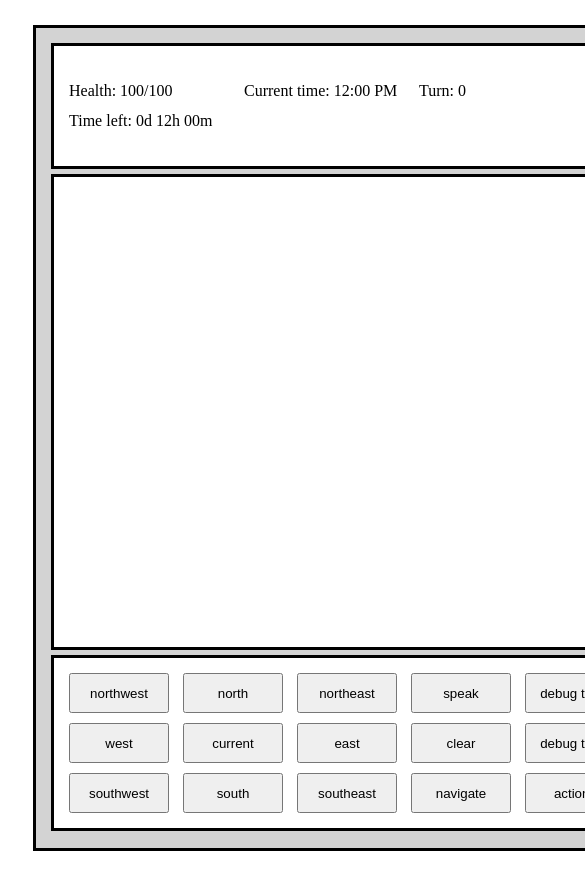
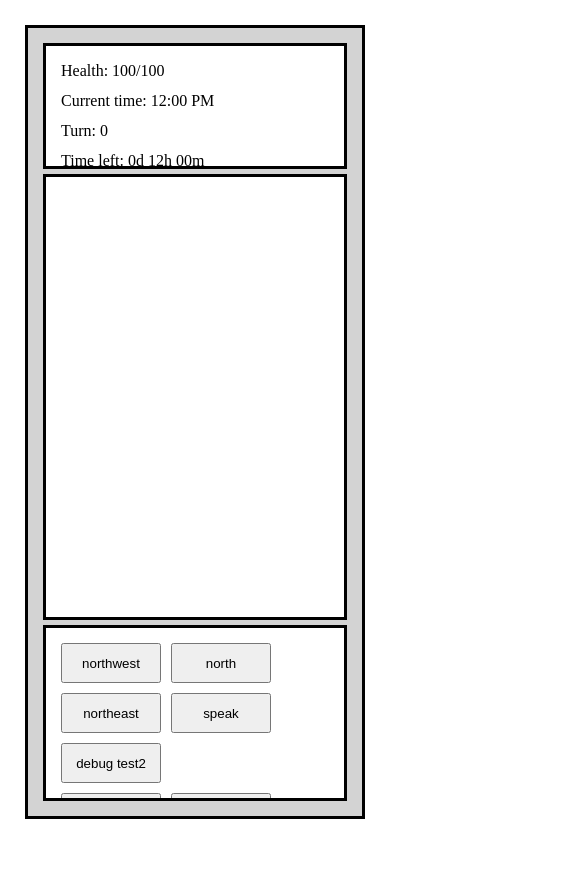
Before and after one commit to dantheman629/FlexibleSurvival-2.0, a plain HTML site: page www/index.html in a window 390 px wide. Shown: the top 876 px of the page, 585 px wide, since content can reach past the window. After the commit the page ends 844 px from the top, so only its background shows below. Drawn offline with nearby package versions, Linux system fonts and the light colour scheme.

Commit message:
nothing remarkable

```diff
--- a/www/index.html
+++ b/www/index.html
@@ -88,22 +88,29 @@
 
     <style>
         #game {
+				position:absolute;
+				top:0px;
+				bottom:0px;
+				left:0px;
+				right:0px;
             background-color: lightgrey;
-            width: 600px;
-            height: 800px;
             padding: 10px;
             border: 3px solid black;
-            margin: 25px;
+            margin: 25px 25px 25px 25px;
+				overflow:hidden;
         }
 
         #info {
+				position:absolute;
             background-color: white;
-            width:566px;
+            right:10px;
+				left:10px;
             height:100px;
             padding:10px;
             margin:5px;
             border: 3px solid black;
             align-content: center;
+				overflow:hidden;
         }
 
         #health {
@@ -147,24 +154,33 @@
         }
 
         #display {
+				position:absolute;
             background-color: white;
-            width:566px;
-            height:450px;
+            right:10px;
+				left:10px;
             padding:10px;
-            margin:5px;
+				margin:0px 5px 0px 5px;
+				/* game top padding + info margin top + info margin bottom + info border top + info border bottom + info padding top + info padding bottom + info height: 10px + 5px + 5px + 3px + 3px + 10px + 10px + 100px */
+				top:146px;
+				/* game bottom padding + button margin top + button margin bottom + button border top + button border bottom + button padding top + button padding bottom + button height: 10px + 5px + 5px + 3px + 3px + 10px + 10px + 150px */
+				bottom:196px;
             border: 3px solid black;
             align-content: center;
             overflow-y: scroll
         }
 
         #buttons {
+				position:absolute;
             background-color: white;
-            width:566px;
+            right:10px;
+				left:10px;
             height:150px;
             padding:10px;
+				bottom:10px;
             margin:5px;
             border: 3px solid black;
             align-content: center;
+				overflow:hidden;
         }
 
         #combatPlayer{
@@ -192,7 +208,12 @@
             height: 40px;
             margin: 5px;
             padding:0px;
+				float:left;
         }
+
+		  .newrow {
+			clear:both;
+		  }
 
         #title {
             text-align: center
@@ -214,16 +235,17 @@
             <button id="b3" onclick="goNorthEast()" type="button" class="actor">northeast</button>
             <button id="b4" onclick="sayHello()" type="button" class="actor">speak</button>
             <button id="b5" onclick ="debugTest2()" type="button" class="actor">debug test2</button>
-            <button id="b6" onclick="goWest()" type="button" class="actor">west</button>
+            <button id="b6" onclick="goWest()" type="button" class="actor newrow">west</button>
             <button id="b7" onclick="describeCurrentLocation()" type="button" class="actor">current</button>
             <button id="b8" onclick="goEast()" type="button" class="actor">east</button>
             <button id="b9" onclick="clearDisplay()" type="button" class="actor">clear</button>
             <button id="b10" onclick="debugTest1()" type="button" class="actor">debug test1</button>
-            <button id="b11" onclick="goSouthWest()" type="button" class="actor">southwest</button>
+            <button id="b11" onclick="goSouthWest()" type="button" class="actor newrow">southwest</button>
             <button id="b12" onclick="goSouth()" type="button" class="actor">south</button>
             <button id="b13" onclick="goSouthEast()" type="button" class="actor">southeast</button>
             <button id="b14" onclick="navRaped()" type="button" class="actor">navigate</button>
             <button id="b15" onclick="setButtonsActions()" type="button" class="actor">actions</button>
+				<div class="newrow"></div><!-- finalizer, not really needed in THIS layout, but... -->
         </div>
     </div>
 </body>
```
